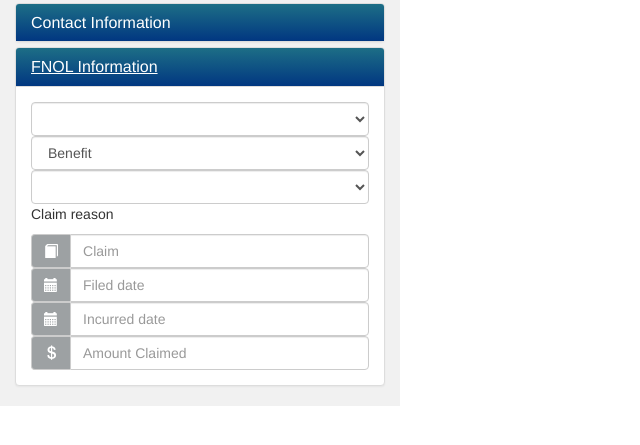
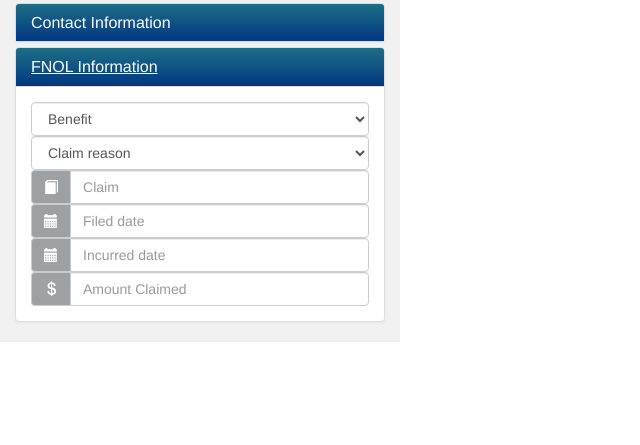
Before and after one commit to EdwardC94/NoteCreator, a plain HTML site: page index.html in a window 1280 px wide. Both pictures are taken after a click on the button "FNOL Information". Shown: the part 167-612 px from the top of the page, without its empty margins (0-640 px from the left). Drawn offline with nearby package versions, Linux system fonts and the light colour scheme.

Commit message:
Update index.html

```diff
--- a/index.html
+++ b/index.html
@@ -96,10 +96,8 @@
                         <div id="colFnolInfo" class="panel-collapse collapse" role="tabpanel"  aria-labelledby="fnolInfo">
                             <div class="panel-body">
                                 <div ng-repeat="info in data track by $index">
-                                    <select class="form-control" ng-options="option.name for option in select.bens track by option.id" ng-model="info.fnol.benInfo.benefit.name"></select>
-                                    <select class="form-control" ng-options="option.name for option in select.bens track by option.id" ng-model="test"></select>
-                                    <select class="form-control" ng-options="option.name for option in select.reas track by option.id" ng-model="info.fnol.benInfo.reason.name"></select>
-                                    <p>{{info.fnol.benInfo.reason.name}}</p>
+                                    <select class="form-control" ng-options="option.name for option in select.bens track by option.id" ng-model="info.fnol.benInfo.benefit"></select>
+                                    <select class="form-control" ng-options="option.name for option in select.reas track by option.id" ng-model="info.fnol.benInfo.reason"></select>
                                     <div class="input-group">
                                         <span class="input-group-addon glyphicon glyphicon-book"></span>
                                         <input type="text" class="form-control" ng-model="info.fnol.benInfo.claimN" placeholder="Claim">
```
